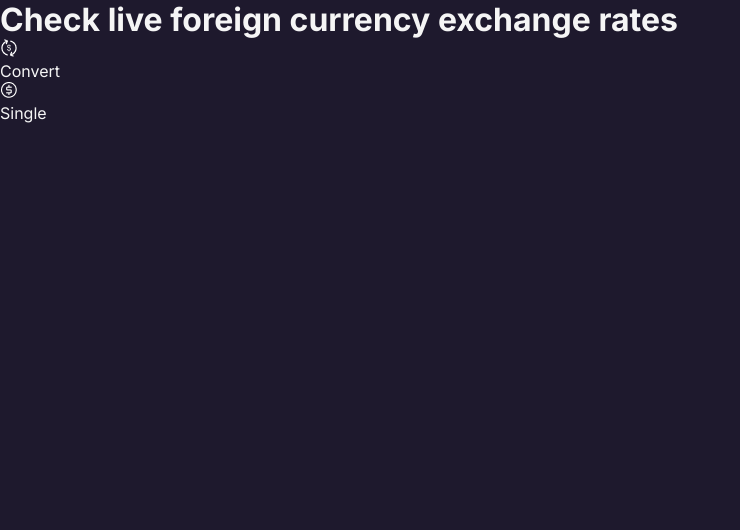
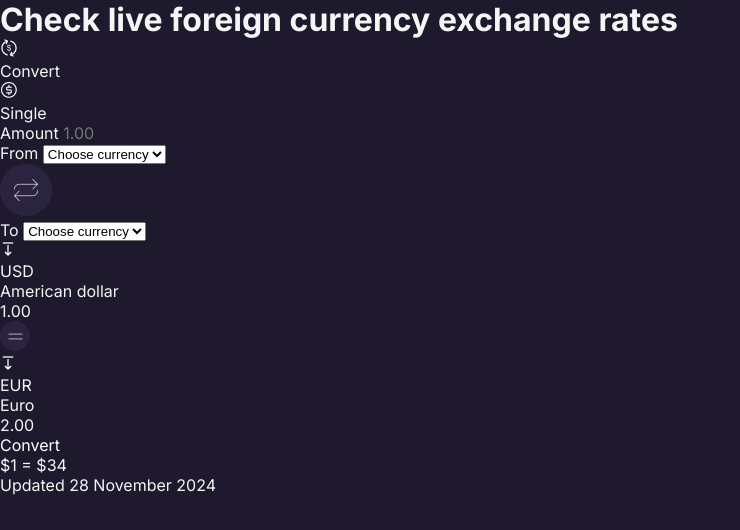
Before and after one commit to ScienceMind/currency_converter, a plain HTML site: page index.html in a window 1280 px wide. Shown: the whole page, without its empty margins (0-740 px from the left). Drawn offline with Linux system fonts and the light colour scheme.

Commit message:
Convert tab layout finished

```diff
--- a/index.html
+++ b/index.html
@@ -33,6 +33,95 @@
                 <div class="tab-title">Single</div>
               </div>
             </div>
+
+            <div class="content">
+              <form>
+                <div class="form-inputs">
+                  <div class="form-group">
+                    <label for="amount">Amount</label>
+                    <input
+                      type="number"
+                      name="amount"
+                      id="amount"
+                      required
+                      placeholder="1.00"
+                    />
+                  </div>
+
+                  <div class="form-selects">
+                    <div class="form-select">
+                      <label for="from">From</label>
+                      <select class="select" name="from" id="from" required>
+                        <option value="" disabled selected hidden>
+                          Choose currency
+                        </option>
+                      </select>
+                    </div>
+                    <div class="form-select_icon switch-currencies">
+                      <img src="/img/Arrows.png" alt="arrows image" />
+                    </div>
+
+                    <div class="form-select">
+                      <label for="to">To</label>
+                      <select class="select" name="to" id="to">
+                        <option value="" disabled selected hidden>
+                          Choose currency
+                        </option>
+                      </select>
+                    </div>
+                  </div>
+                </div>
+
+                <div class="form-info">
+                  <div class="loader">
+                    <span></span>
+                    <span></span>
+                    <span></span>
+                  </div>
+
+                  <div class="form-results">
+                    <div class="form-result__item from" id="resultFrom">
+                      <div class="form-result__item-icon">
+                        <img src="/img/arrow.png" alt="arrow image" />
+                      </div>
+
+                      <div class="form-result__item-titles">
+                        <div class="form-result__item-title">USD</div>
+                        <div class="form-result__item-full">
+                          American dollar
+                        </div>
+                      </div>
+
+                      <div class="form-result__item-value">1.00</div>
+                    </div>
+
+                    <div class="form-result__equals">
+                      <img src="/img/equals.png" alt="equals image" />
+                    </div>
+
+                    <div class="form-result__item to" id="resultTo">
+                      <div class="form-result__item-icon">
+                        <img src="/img/arrow.png" alt="arrow image" />
+                      </div>
+
+                      <div class="form-result__item-titles">
+                        <div class="form-result__item-title">EUR</div>
+                        <div class="form-result__item-full">Euro</div>
+                      </div>
+
+                      <div class="form-result__item-value">2.00</div>
+                    </div>
+                  </div>
+
+                  <button type="submit" class="form-submit">Convert</button>
+                </div>
+
+                <div class="rate-information">
+                  <div class="rate-conversion">$1 = $34</div>
+                  <div class="rate-last">Updated 28 November 2024</div>
+                </div>
+              </form>
+            </div>
           </div>
         </div>
       </div>
```
Also changed, not shown: img/arrow.png (added), img/equals.png (added).
